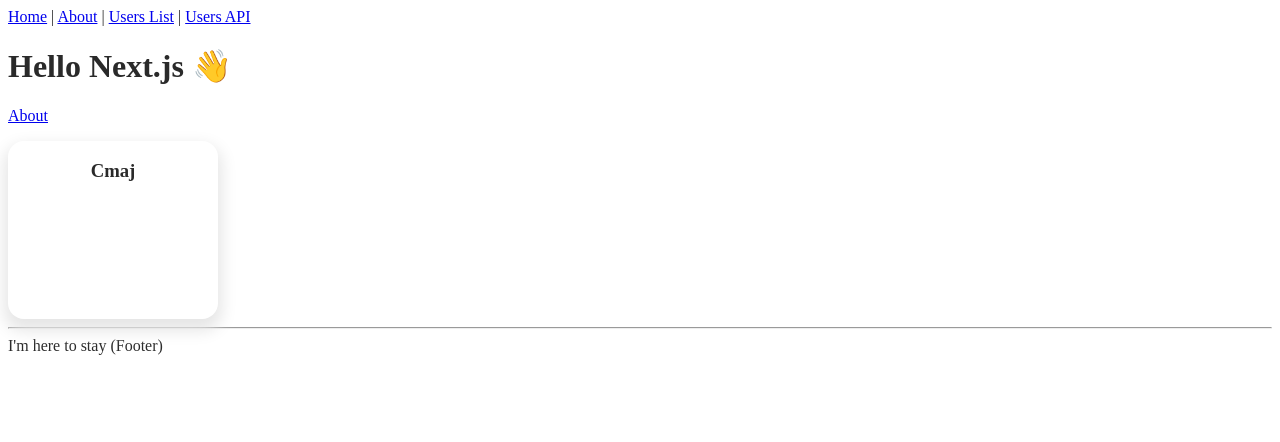
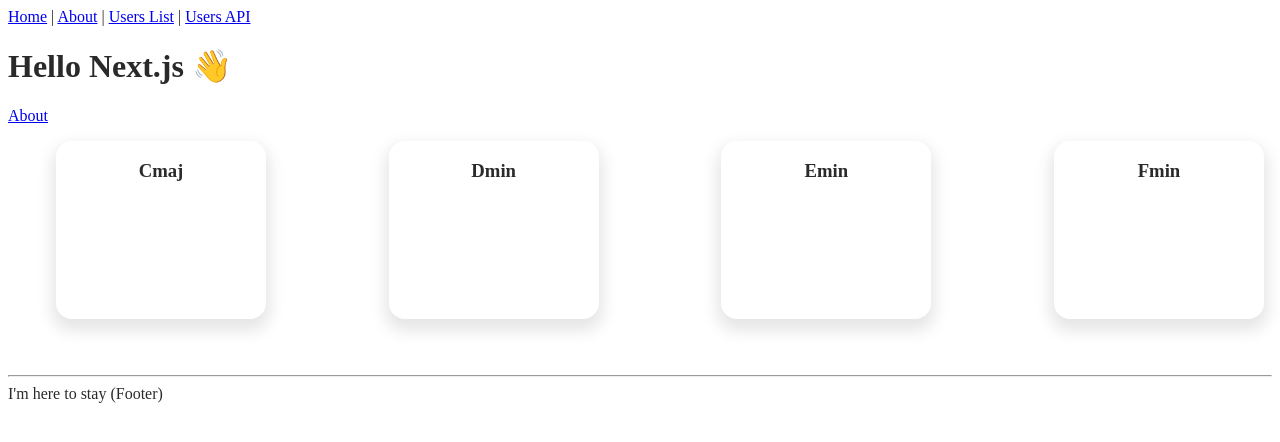
Before and after one commit to musyu36/chordrop, a Next.js app: page / in a window 1280 px wide. Shown: the top 442 px of the page. Built offline with nearby package versions, Linux system fonts and the light colour scheme.

Commit message:
feature: 複数コンポーネントの配置

```diff
--- /dev/null
+++ b/components/Chords.tsx
@@ -0,0 +1,20 @@
+import * as React from 'react'
+import ChordPanel from './ChordPanel'
+import { Chord } from '../interfaces'
+import styles from '../styles/component/Chords.module.scss'
+
+type Props = {
+  chords: Chord[]
+}
+
+const List = ({ chords }: Props) => (
+  <ul className={styles.chords}>
+    {chords.map((chord, index) => (
+      <li key={index} className={styles.chordItem}>
+        <ChordPanel chord={chord} />
+      </li>
+    ))}
+  </ul>
+)
+
+export default List
--- a/pages/index.tsx
+++ b/pages/index.tsx
@@ -1,9 +1,10 @@
 import Link from 'next/link'
 import Layout from '../components/Layout'
-import ChordPanel from '../components/ChordPanel'
+import Chords from '../components/Chords'
 import { Chord } from '../interfaces'
 
-const chord: Chord = {
+const chords: Chord[] = [
+  {
     root: {
       number: 0,
       name: 'C',
@@ -12,7 +13,38 @@
       array: [4, 7],
       name: 'maj',
     },
-}
+  },
+  {
+    root: {
+      number: 0,
+      name: 'D',
+    },
+    chordType: {
+      array: [4, 7],
+      name: 'min',
+    },
+  },
+  {
+    root: {
+      number: 0,
+      name: 'E',
+    },
+    chordType: {
+      array: [4, 7],
+      name: 'min',
+    },
+  },
+  {
+    root: {
+      number: 0,
+      name: 'F',
+    },
+    chordType: {
+      array: [4, 7],
+      name: 'min',
+    },
+  },
+]
 
 const IndexPage = () => (
   <Layout title="Home | Next.js + TypeScript Example">
@@ -22,7 +54,7 @@
         <a>About</a>
       </Link>
     </p>
-    <ChordPanel chord={chord} />
+    <Chords chords={chords} />
   </Layout>
 )
 
--- a/styles/component/ChordPanel.module.css
+++ b/styles/component/ChordPanel.module.css
@@ -1,7 +1,7 @@
 .panel {
   position: relative;
   display: flex;
-  max-width: 210px;
+  width: 210px;
   height: 178px;
   justify-content: center;
   border-radius: 16px;
--- a/styles/component/ChordPanel.module.min.css
+++ b/styles/component/ChordPanel.module.min.css
@@ -1 +1 @@
-.panel{position:relative;display:flex;max-width:210px;height:178px;justify-content:center;border-radius:16px}
+.panel{position:relative;display:flex;width:210px;height:178px;justify-content:center;border-radius:16px}
--- a/styles/component/ChordPanel.module.scss
+++ b/styles/component/ChordPanel.module.scss
@@ -1,7 +1,7 @@
 .panel {
   position: relative;
   display: flex;
-  max-width: 210px;
+  width: 210px;
   height: 178px;
   justify-content: center;
   border-radius: 16px;
--- /dev/null
+++ b/styles/component/Chords.module.css
@@ -0,0 +1,10 @@
+.chords {
+  display: flex;
+  flex-wrap: wrap;
+  justify-content: space-between;
+}
+
+.chordItem {
+  margin: 0px 8px 40px;
+  transition: 1s;
+}
--- /dev/null
+++ b/styles/component/Chords.module.min.css
@@ -0,0 +1 @@
+.chords{display:flex;flex-wrap:wrap;justify-content:space-between}.chordItem{margin:0px 8px 40px;transition:1s}
--- /dev/null
+++ b/styles/component/Chords.module.scss
@@ -0,0 +1,11 @@
+.chords {
+  display: flex;
+  flex-wrap: wrap;
+  justify-content: space-between;
+}
+
+.chordItem {
+  //   display: inline-block;
+  margin: 0px 8px 40px;
+  transition: 1s;
+}
--- a/styles/global.css
+++ b/styles/global.css
@@ -1,6 +1,10 @@
 body {
   box-sizing: border-box;
   color: var(--c-black);
+}
+
+ul {
+  list-style: none;
 }
 
 :root {
--- a/styles/global.min.css
+++ b/styles/global.min.css
@@ -1 +1 @@
-body{box-sizing:border-box;color:var(--c-black)}:root{--c-black:#2a2a2a;--c-gray:#707070;--c-white:#ffffff;--c-shadow:#e6e6e6}.shadow{box-shadow:0px 8px 16px 4px #e6e6e6}
+body{box-sizing:border-box;color:var(--c-black)}ul{list-style:none}:root{--c-black:#2a2a2a;--c-gray:#707070;--c-white:#ffffff;--c-shadow:#e6e6e6}.shadow{box-shadow:0px 8px 16px 4px #e6e6e6}
--- a/styles/global.scss
+++ b/styles/global.scss
@@ -1,6 +1,10 @@
 body {
   box-sizing: border-box;
   color: var(--c-black);
+}
+
+ul {
+  list-style: none;
 }
 
 :root {
```
Lines whose indentation alone changed are shown as unchanged.
